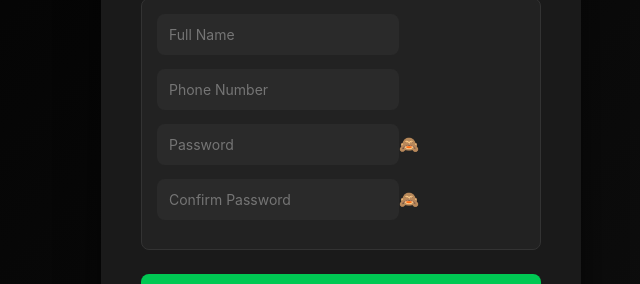
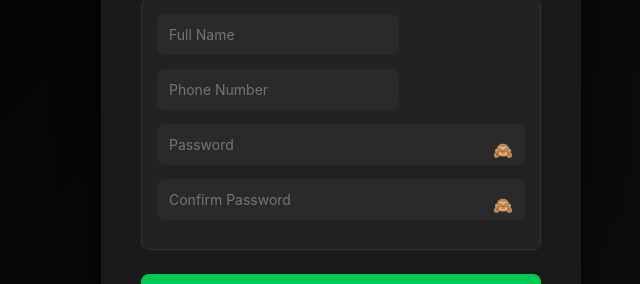
Before and after one commit to mzazitech/fronted, a Next.js app: page /register in a window 1280 px wide. Shown: the part 299-583 px from the top of the page, without its empty margins (299-939 px from the left). Built offline with nearby package versions, Linux system fonts and the light colour scheme.

Commit message:
Update globals.css

```diff
--- a/app/globals.css
+++ b/app/globals.css
@@ -277,3 +277,19 @@ button:hover {
     height: 250px;
   }
 }
+.password-wrapper {
+  position: relative;
+  display: flex;
+  align-items: center;
+}
+
+.password-wrapper input {
+  flex: 1;
+}
+
+.eye-toggle {
+  position: absolute;
+  right: 12px;
+  cursor: pointer;
+  user-select: none;
+}
```
